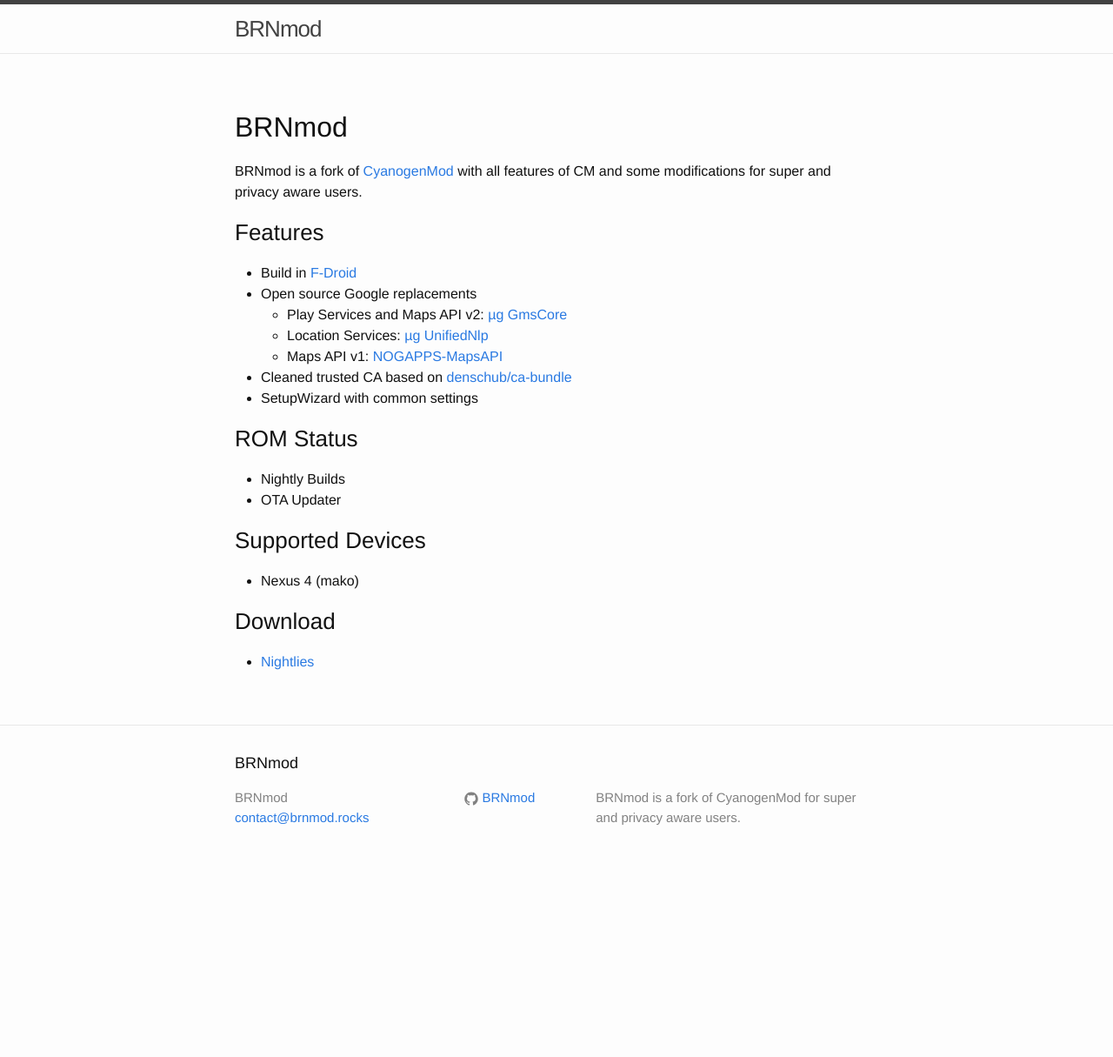
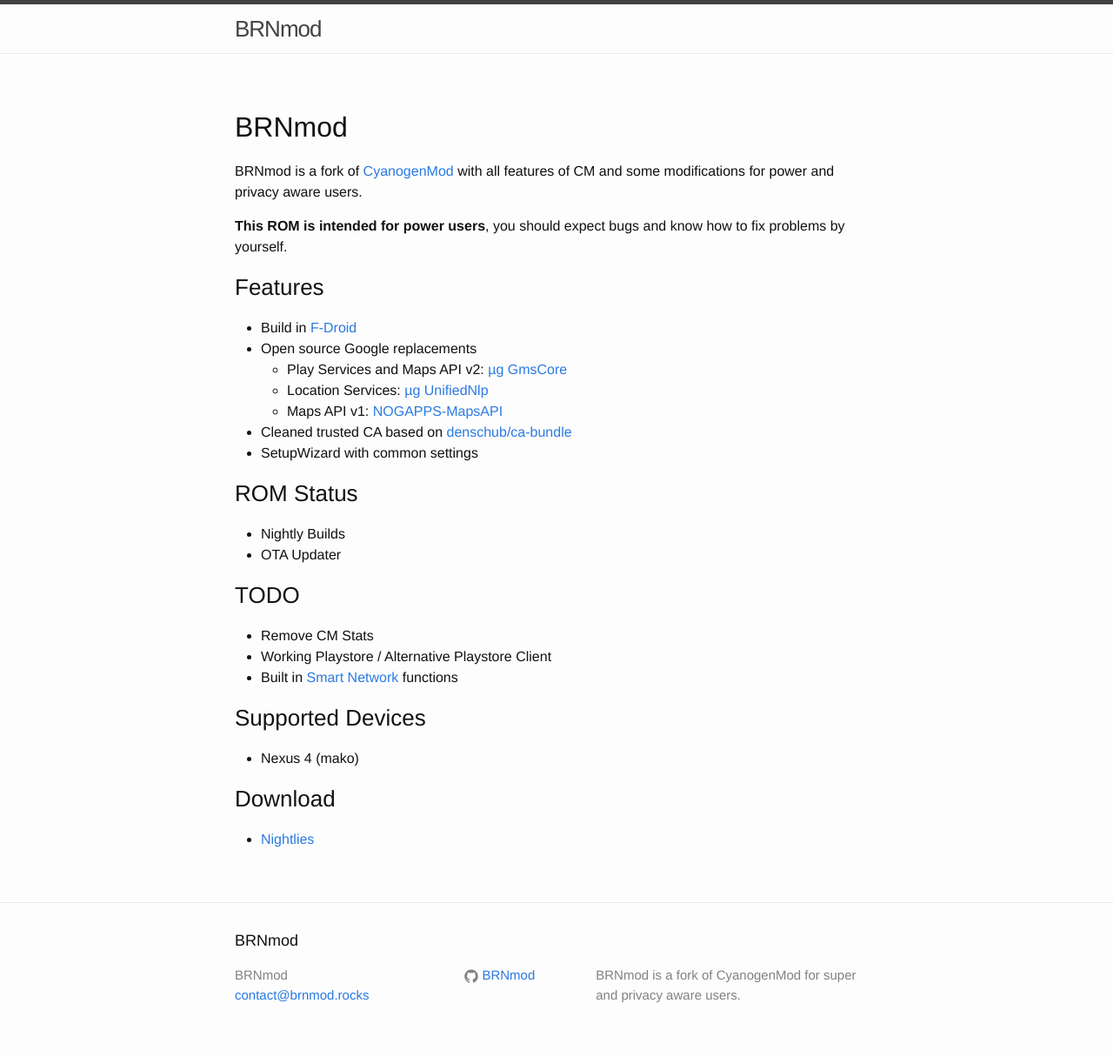
Before and after one commit to BRNmod/brnmod.rocks, a Jekyll site: the page built from index.md, in a window 1280 px wide. Shown: the whole page at 87% size. Built offline with Jekyll 4.4.1, drawn with Linux system fonts in a browser that asks for light colours; before the commit the page ends 1011 px from its top, so only the background shows below that.

Commit message:
added todos and added power user text

```diff
--- a/index.md
+++ b/index.md
@@ -4,7 +4,9 @@ layout: page
 
 ## BRNmod
 BRNmod is a fork of [CyanogenMod](http://www.cyanogenmod.org/) with all features of CM and
-some modifications for super and privacy aware users.
+some modifications for power and privacy aware users.
+
+**This ROM is intended for power users**, you should expect bugs and know how to fix problems by yourself.
 
 
 ### Features
@@ -20,6 +22,11 @@ some modifications for super and privacy aware users.
 * Nightly Builds
 * OTA Updater
 
+### TODO
+* Remove CM Stats
+* Working Playstore / Alternative Playstore Client
+* Built in [Smart Network](http://forum.xda-developers.com/xposed/modules/mod-t2908637) functions
+
 ### Supported Devices
 * Nexus 4 (mako)
 
```
